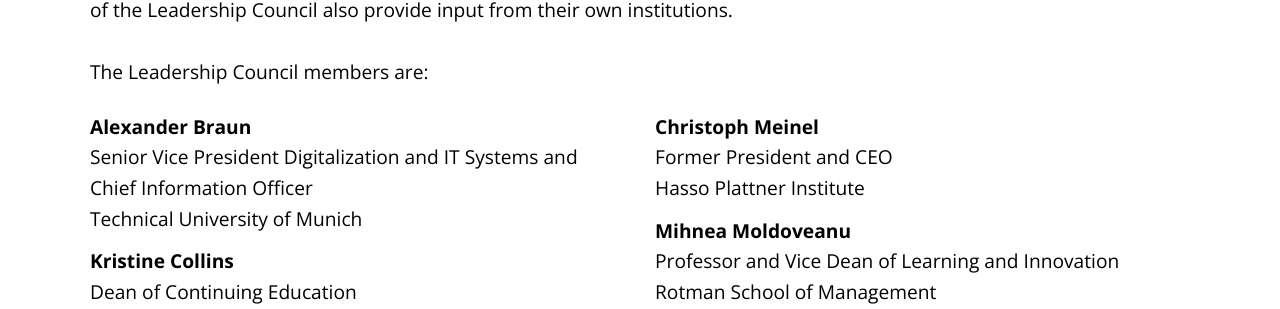
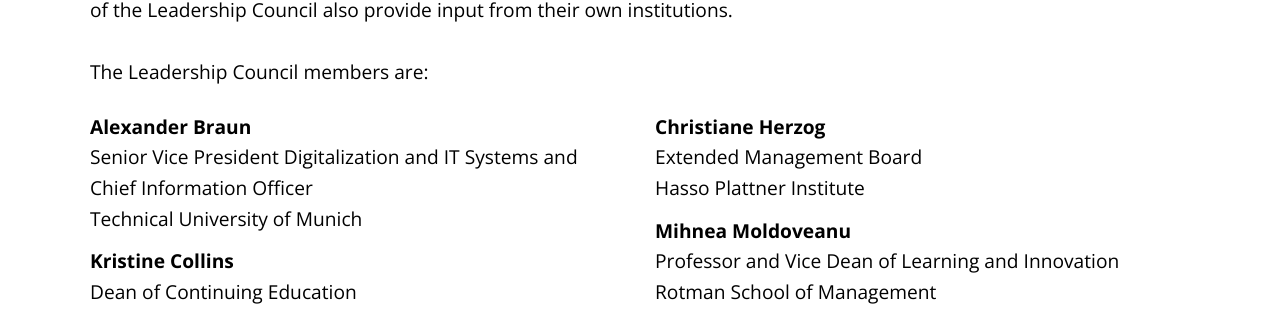
Before and after one commit to digitalcredentials/dcc-website, a Jekyll site: the page built from leadershipcouncil.md, in a window 1280 px wide and 900 px high. Shown: the part 363-672 px from the top of the window. Built offline with Jekyll 4.4.1, drawn with Linux system fonts in a browser that asks for light colours.

Commit message:
Update leadershipcouncil.md

```diff
--- a/leadershipcouncil.md
+++ b/leadershipcouncil.md
@@ -35,8 +35,8 @@
 </div>
 <div class="col-lg-6" markdown="1">
 
-<b> Christoph Meinel </b><br>
-Former President and CEO<br> Hasso Plattner Institute
+<b> Christiane Herzog </b><br>
+Extended Management Board <br> Hasso Plattner Institute
 
 <b> Mihnea Moldoveanu </b><br>
 Professor and Vice Dean of Learning and Innovation Rotman School of Management<br> University of Toronto
```
